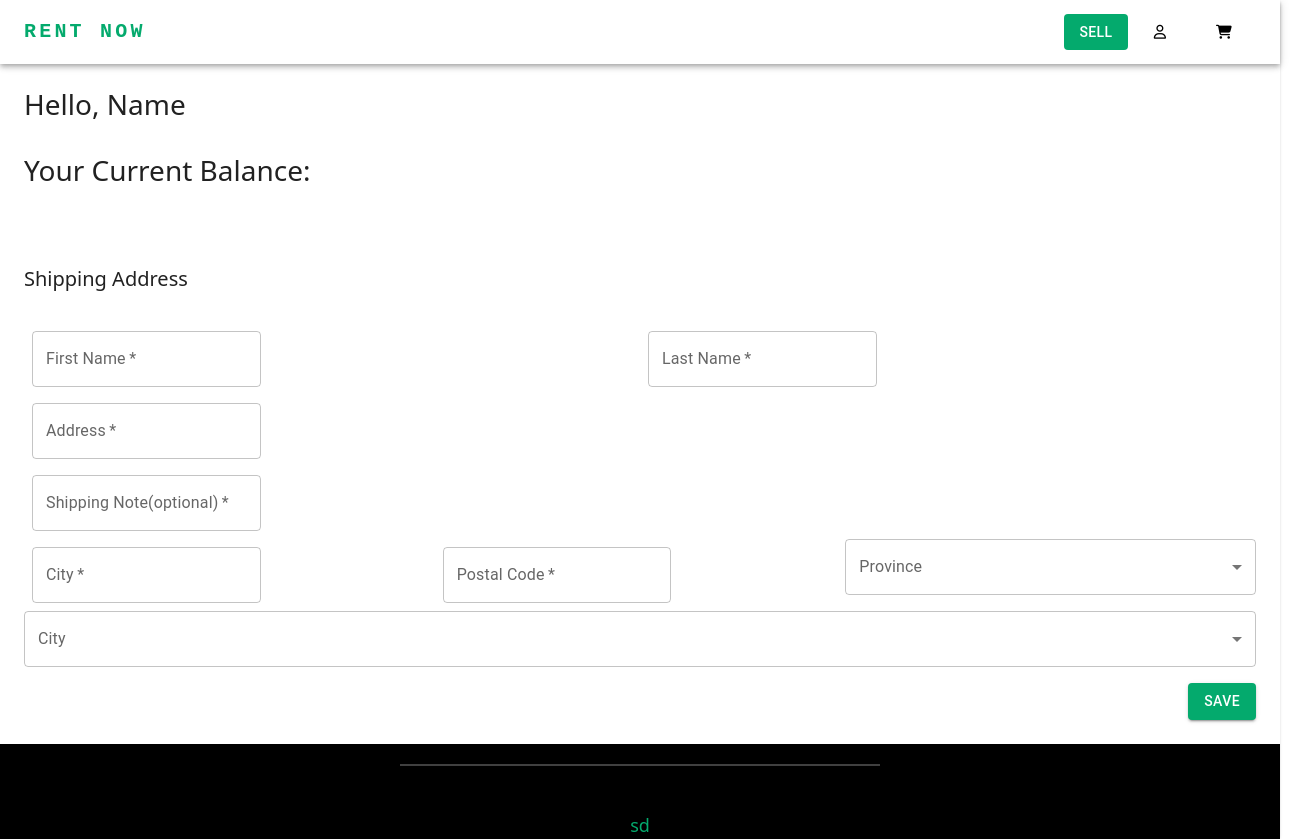
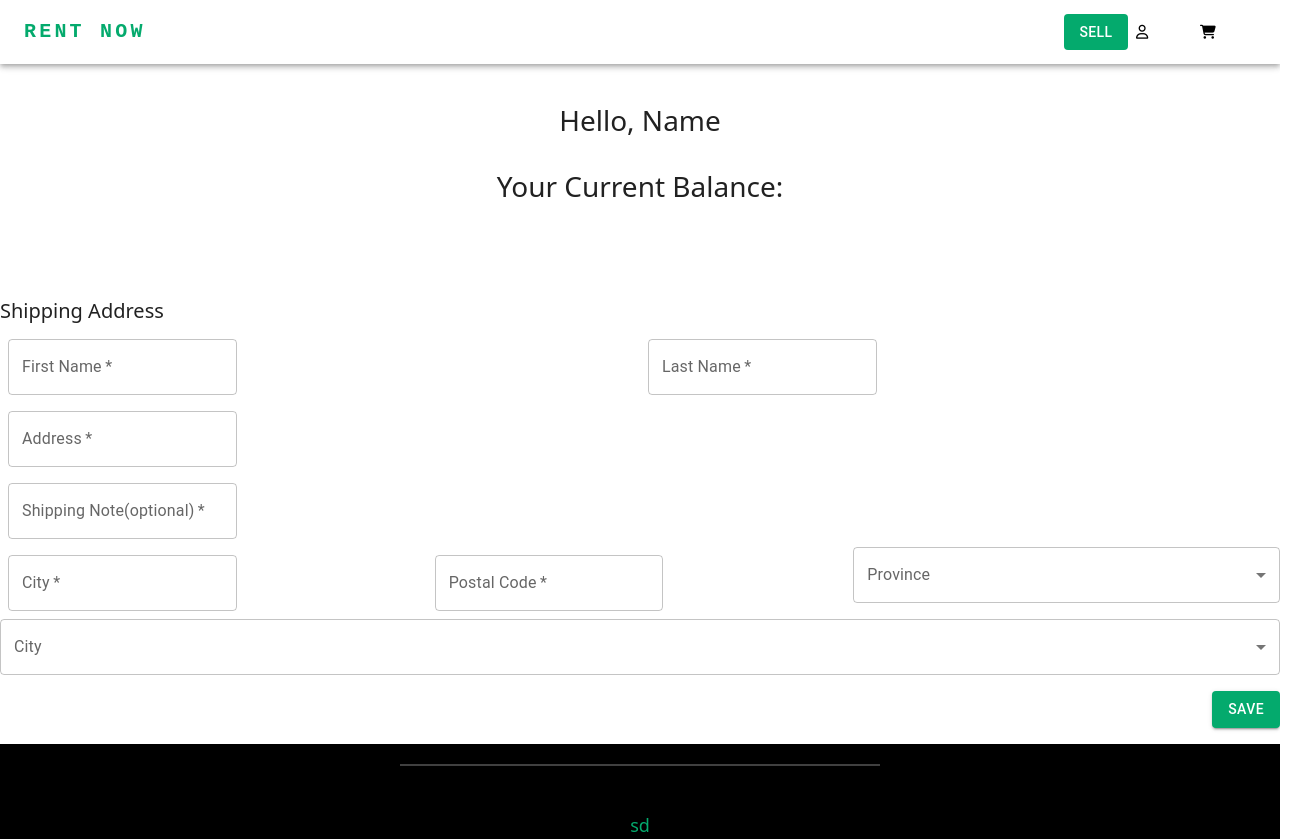
Before and after one commit to krishnan472003/Community-marketplace, a React (Create React App) app: page /changeProfile in a window 1280 px wide. Shown: the whole page, 1304 px wide, since content can reach past the window. Built offline with nearby package versions, Linux system fonts and the light colour scheme.

Commit message:
modified routes in navbar

```diff
--- a/src/Screens/ChangeProfile/ChangeProfile.jsx
+++ b/src/Screens/ChangeProfile/ChangeProfile.jsx
@@ -29,16 +29,16 @@ import SelectCity from '../../components/SelectCity';
   return (
     <Paper>
     <Navbar/>
-    <Grid container direction='column' margin={3}>
+    <Grid container direction='column' marginTop={5} alignItems='center'>
     <h3>Hello, Name</h3><br/>
     <h3>Your Current Balance:</h3><br/><br/>
     </Grid>
 
-    <Grid container margin={3}>
+    <Grid container marginTop={5}>
     <h5>Shipping Address</h5>
     </Grid>
 
-    <Box sx={{flexGrow:1}} margin={3}>
+    <Box sx={{flexGrow:1}}>
 
     <Grid container>
       <Grid item xs>
@@ -80,7 +80,7 @@ import SelectCity from '../../components/SelectCity';
       </Grid>
     </Grid>
 
-    <Grid container justifyContent='flex-end'>
+    <Grid container justifyContent='flex-end' marginBottom={2}>
       <Buttons
         variant="contained"
         text="Save"
--- a/src/components/Navbar.jsx
+++ b/src/components/Navbar.jsx
@@ -37,12 +37,16 @@ function Navbar() {
                 Sell
               </Button>
               <Button
+                component="a"
+                href="/signup"
                 onClick=""
                 sx={{ my: 1, color: 'black', display: 'block'}}
               >
                 <i className="fa-regular fa-user"></i>
               </Button>
               <Button
+                component="a"
+                href="/cart"
                 onClick=""
                 sx={{ my: 1, color: 'black', display: 'block'}}
               >
```
